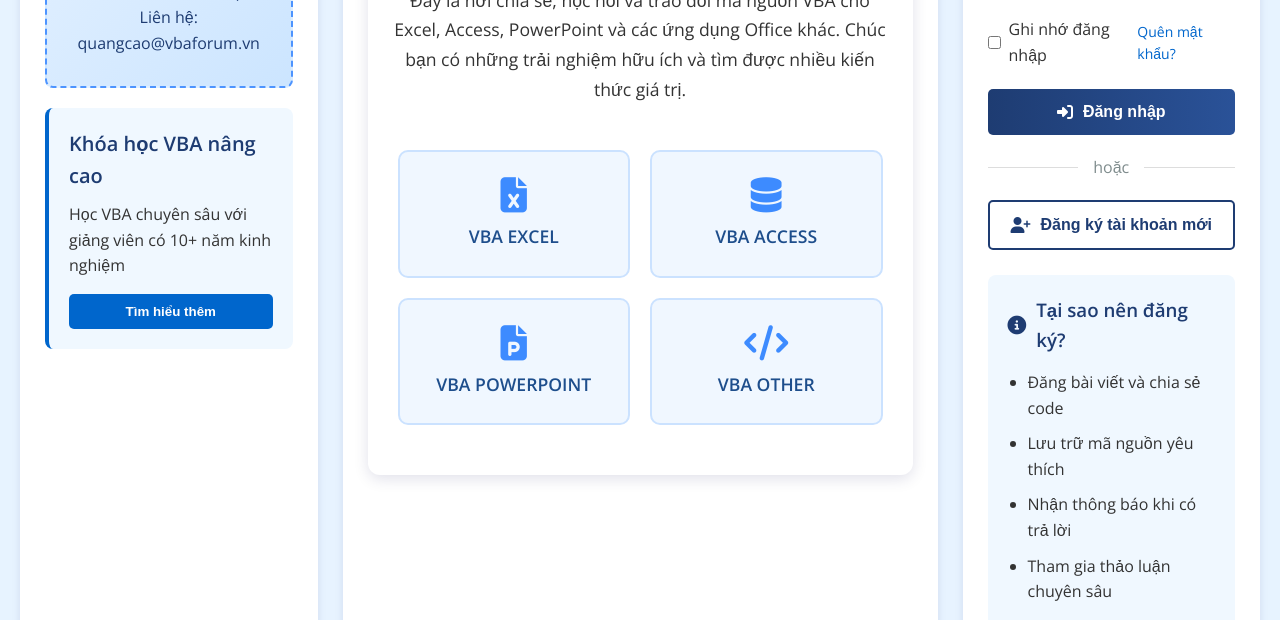
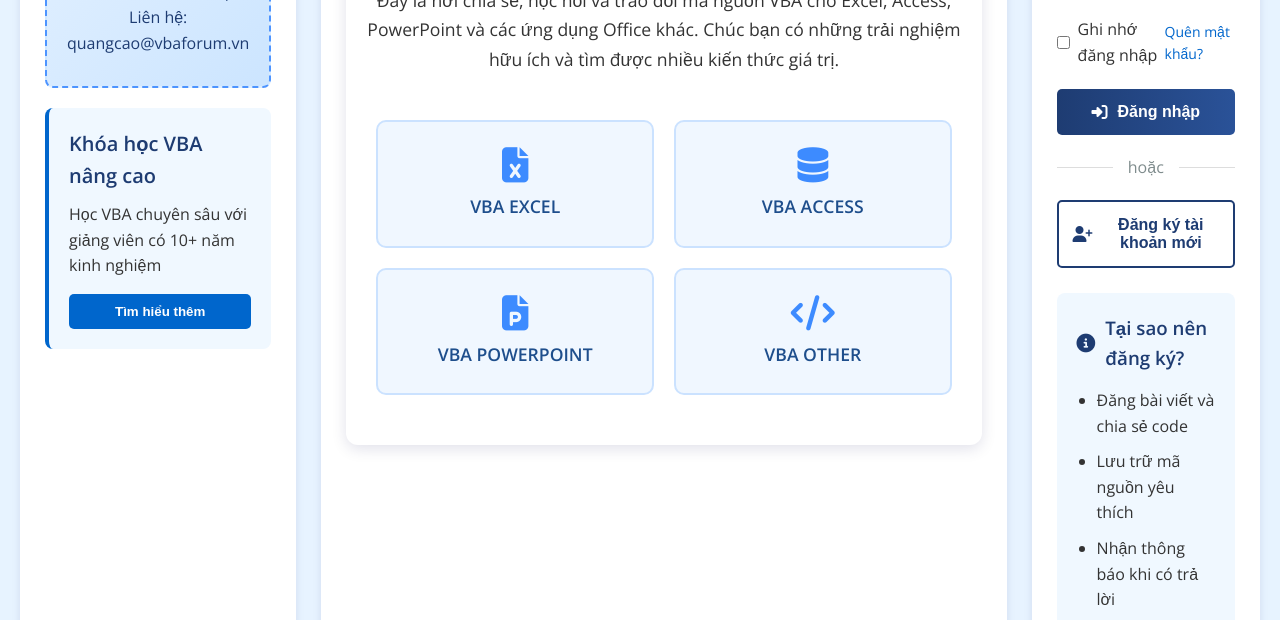
Before and after one commit to datthanhjp1992-hub/share-vba, a plain HTML site: page index.html in a window 1280 px wide. Shown: the part 480-1100 px from the top of the page. Drawn offline with nearby package versions, Linux system fonts and the light colour scheme; no server answers.

Commit message:
main container css change

```diff
--- a/css/main.css
+++ b/css/main.css
@@ -119,7 +119,7 @@ body {
 }
 
 .container {
-    max-width: 1400px;
+    max-width: 1800px;
     margin: 0 auto;
     padding: var(--spacing-lg);
 }
@@ -165,7 +165,7 @@ body {
 /* ===== MAIN CONTENT LAYOUT ===== */
 .main-content {
     display: grid;
-    grid-template-columns: 1fr 2fr 1fr;
+    grid-template-columns: 1fr 3fr 1fr;
     gap: var(--spacing-xl);
     margin-bottom: var(--spacing-xl);
 }
```
